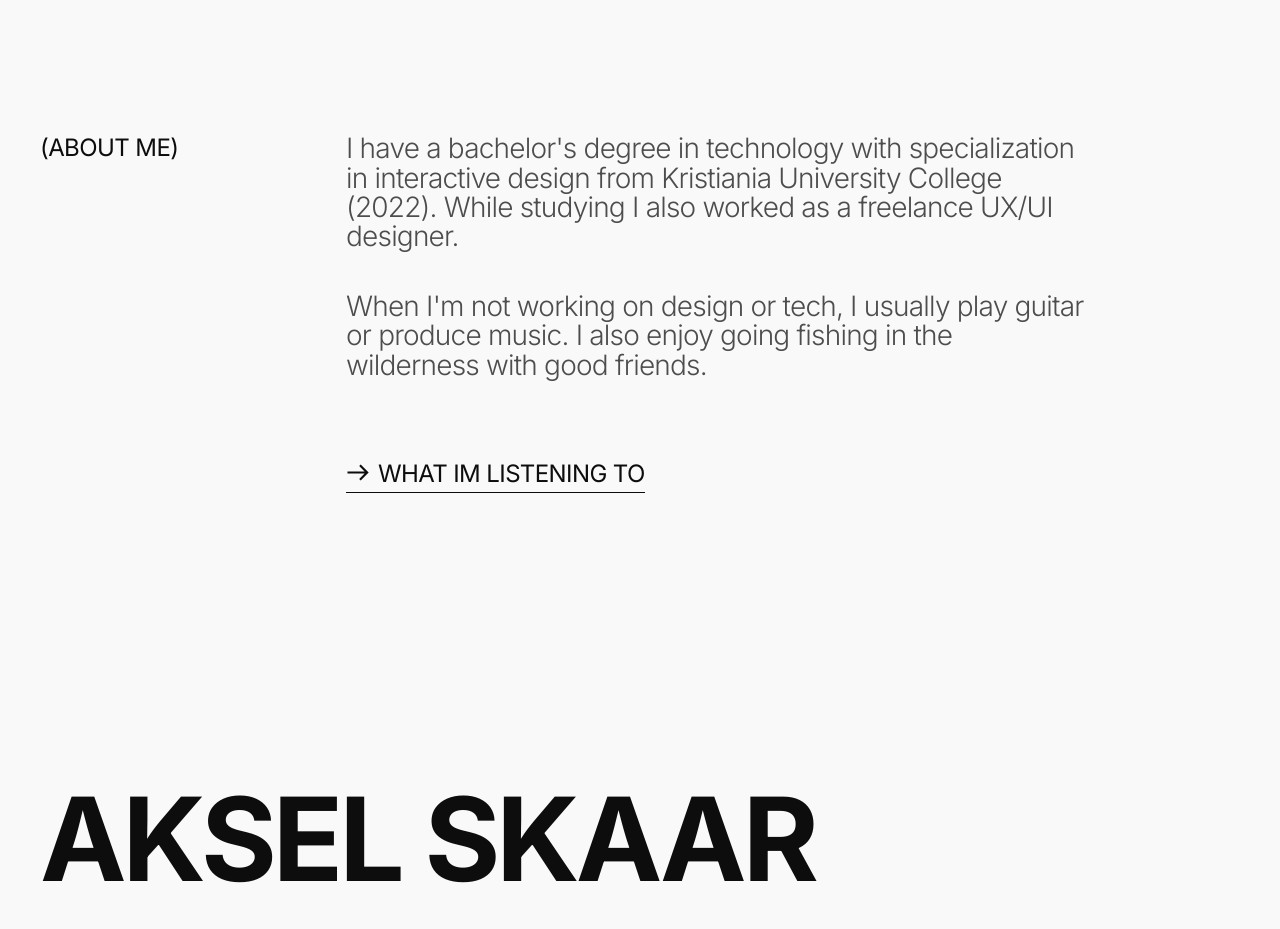
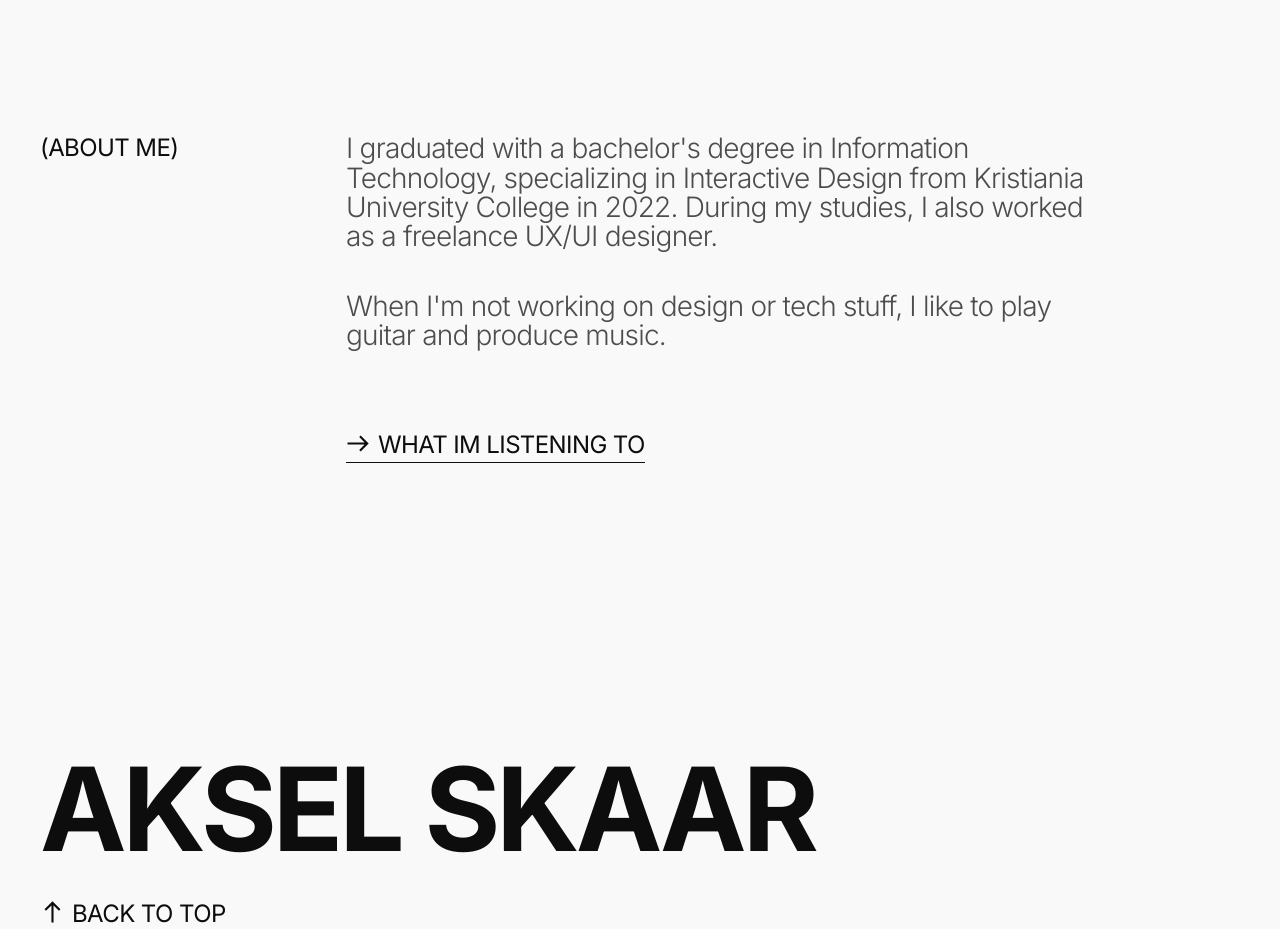
Before and after one commit to AkselHSkaar/Portfolio-website, a Next.js app: page / in a window 1280 px wide. Shown: the part 1504-2433 px from the top of the page. Built offline with nearby package versions, Linux system fonts and the light colour scheme.

Commit message:
fix: content

```diff
--- a/src/app/(pages)/(homepage)/page.tsx
+++ b/src/app/(pages)/(homepage)/page.tsx
@@ -35,15 +35,14 @@ export default function Home() {
             </h2>
             <div className='col-span-5 flex flex-col gap-5 lg:gap-11 text-gray-500 dark:text-gray-300'>
               <p>
-                I have a bachelor&apos;s degree in technology with
-                specialization in interactive design from Kristiania University
-                College (2022). While studying I also worked as a freelance
-                UX/UI designer.
+                I graduated with a bachelor&apos;s degree in Information
+                Technology, specializing in Interactive Design from Kristiania
+                University College in 2022. During my studies, I also worked as
+                a freelance UX/UI designer.
               </p>
               <p className='mb-7 lg:mb-11'>
-                When I&apos;m not working on design or tech, I usually play
-                guitar or produce music. I also enjoy going fishing in the
-                wilderness with good friends.
+                When I&apos;m not working on design or tech stuff, I like to
+                play guitar and produce music.
               </p>
               <ArrowButton
                 type='link'
```
